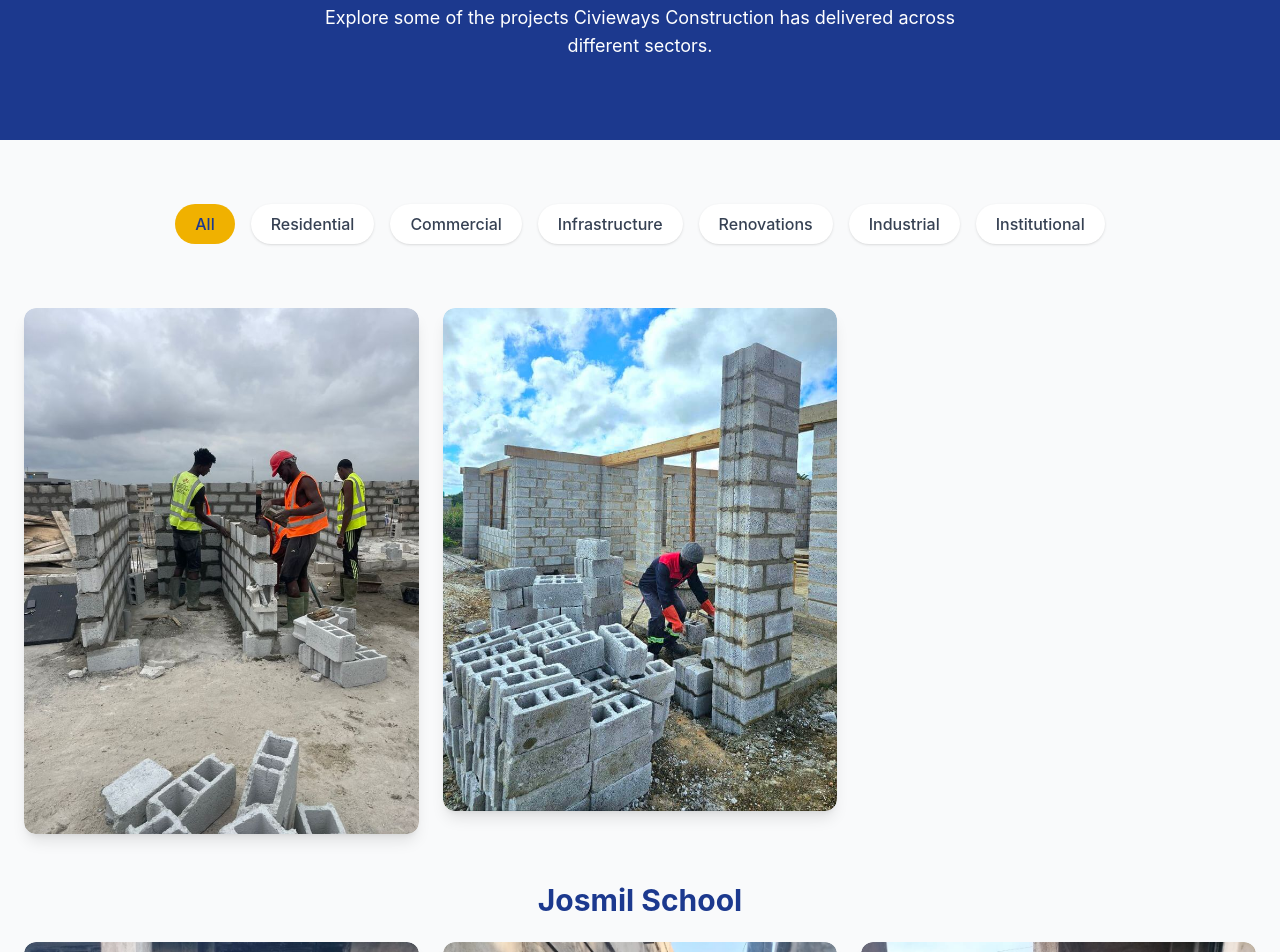
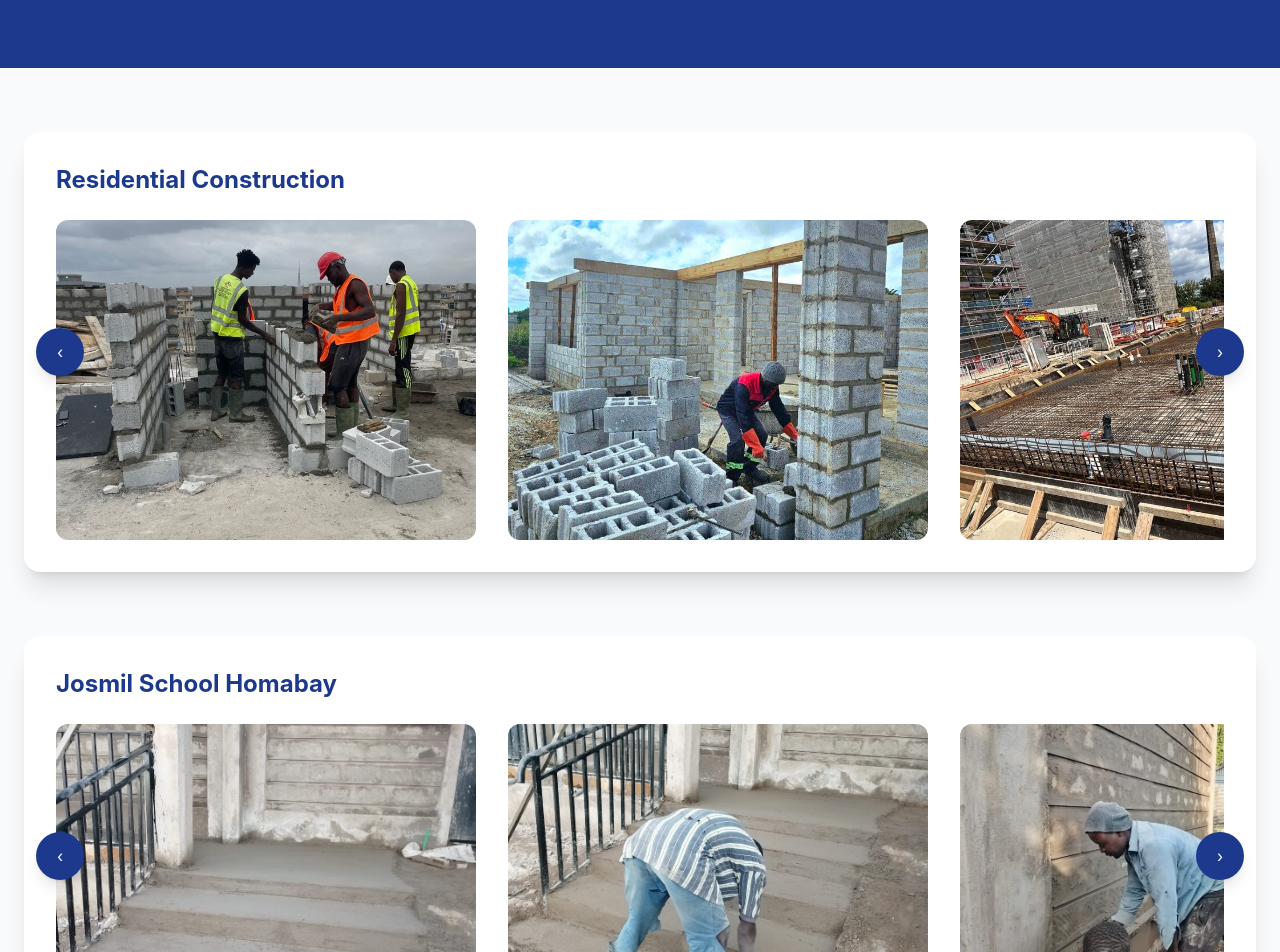
Before and after one commit to Yvonne-muthoni/Civieways-Construction-1, a React (Vite) app: page /projects in a window 1280 px wide. Shown: the part 140-1092 px from the top of the page. Built offline with nearby package versions, Linux system fonts and the light colour scheme.

Commit message:
Projects updated

```diff
--- a/src/pages/Projects.jsx
+++ b/src/pages/Projects.jsx
@@ -1,31 +1,23 @@
 import { motion } from "framer-motion";
-import { useState } from "react";
+import { useRef } from "react";
 
 export default function Projects() {
-  const [filter, setFilter] = useState("All");
 
-  const categories = [
-    "All",
-    "Residential",
-    "Commercial",
-    "Infrastructure",
-    "Renovations",
-    "Industrial",
-    "Institutional",
-  ];
+  const projects = [
+    {
+      heading: "Residential Construction",
+      images: [
+        "/images/hero/Commercial Construction.jpeg",
+        "/images/hero/Residential Construction.jpeg",
+        "/images/projects/Construction.jpeg"
+      ],
+    },
 
-  // Grouped projects: optional heading + images
-  const allProjects = {
-    Residential: [
-      { images: ["/images/hero/Commercial Construction.jpeg", "/images/hero/Residential Construction.jpeg"] },
-    ],
-    Commercial: [
     {
-        heading: "Josmil School",
+      heading: "Josmil School Homabay",
       images: [
         "/images/Josmil School/WhatsApp Image 2026-03-10 at 11.46.20 AM (1).jpeg",
         "/images/Josmil School/WhatsApp Image 2026-03-10 at 11.46.20 AM (2).jpeg",
-          "/images/Josmil School/WhatsApp Image 2026-03-10 at 11.46.20 AM (3).jpeg",
         "/images/Josmil School/WhatsApp Image 2026-03-10 at 11.46.29 AM.jpeg",
         "/images/Josmil School/WhatsApp Image 2026-03-10 at 11.46.20 AM.jpeg",
         "/images/Josmil School/WhatsApp Image 2026-03-10 at 11.46.21 AM (1).jpeg",
@@ -33,34 +25,72 @@ export default function Projects() {
         "/images/Josmil School/WhatsApp Image 2026-03-10 at 11.46.22 AM (1).jpeg",
       ],
     },
+
     {
       heading: "Shauri Yako Primary School",
       images: [
-          "/images/Josmil School/WhatsApp Image 2026-03-10 at 11.46.21 AM (1).jpeg",
-          "/images/Josmil School/WhatsApp Image 2026-03-10 at 11.46.21 AM.jpeg",
-          "/images/Josmil School/WhatsApp Image 2026-03-10 at 11.46.22 AM (1).jpeg",
+        "/images/Education/moe.c.jpeg",
+        "/images/Education/moe.d.jpeg",
+        "/images/Education/moe.e.jpeg",
+        "/images/Education/moe.f.jpeg",
+        "/images/Education/moe.g.jpeg",
+        "/images/Education/moe.h.jpeg",
+        "/images/Education/moe.i.jpeg",
+        "/images/Education/moe.j.jpeg",
+        "/images/Education/moe.k.jpeg",
+        "/images/Education/moe.l.jpeg",
+        "/images/Education/moe.m.jpeg",
+        "/images/Education/moe.n.jpeg",
       ],
     },
+
+    {
+      heading: "Muthaiga Masonry Fence",
+      images: [
+        "/images/Muthaiga Masonry/m.f.jpeg",
+        "/images/Muthaiga Masonry/m.a.jpeg",
+        "/images/Muthaiga Masonry/m.b.jpeg",
+        "/images/Muthaiga Masonry/m.c.jpeg",
+        "/images/Muthaiga Masonry/m.d.jpeg",
+        "/images/Muthaiga Masonry/m.e.jpeg",
+        "/images/Muthaiga Masonry/m.h.jpeg",
+        "/images/Muthaiga Masonry/m.i.jpeg",
+        "/images/Muthaiga Masonry/m.j.jpeg",
+        "/images/Muthaiga Masonry/m.g.jpeg"
       ],
-    Infrastructure: [
-      { images: ["/images/Infrastructure/Bridge.jpeg"] },
+    },
+
+    {
+      heading: "AHN Garden City Project",
+      images: [
+        "/images/Gardencity/ahn.a.jpeg",
+        "/images/Gardencity/ahn.b.jpeg",
+        "/images/Gardencity/ahn.c.jpeg",
+        "/images/Gardencity/ahn.d.jpeg",
+        "/images/Gardencity/ahn.e.jpeg",
+        "/images/Gardencity/ahn.f.jpeg"
       ],
-    Renovations: [
-      { images: ["/images/Renovations/General Renovations.jpeg", "/images/Renovations/Kitchen.jpeg"] },
+    },
+
+    {
+      heading: "Industrial Projects",
+      images: [
+        "/images/hero/Industrial.jpeg",
+        "/images/projects/Warehouse.jpeg",
       ],
-    Industrial: [
-      { images: ["/images/hero/Industrial.jpeg", "/images/projects/Warehouse.jpeg"] },
+    },
+
+    {
+      heading: "Chiromo Human Anatomy Department Project",
+      images: [
+        "/images/Chiromo/ch.a.jpeg",
+        "/images/Chiromo/ch.b.jpeg",
+        "/images/Chiromo/ch.c.jpeg",
+        "/images/Chiromo/ch.d.jpeg",
+        "/images/Chiromo/ch.e.jpeg",
       ],
-    Institutional: [
-      { images: ["/images/Institutional/Institutional.jpeg"] },
-    ],
-  };
-
-  // Prepare filtered projects based on category
-  const filteredProjects =
-    filter === "All"
-      ? Object.values(allProjects).flat()
-      : allProjects[filter] || [];
+    },
+  ];
 
   return (
     <div className="bg-gray-50 min-h-screen">
@@ -74,60 +104,63 @@ export default function Projects() {
         >
           Our Projects
         </motion.h1>
-        <p className="mt-4 text-lg max-w-2xl mx-auto">
-          Explore some of the projects Civieways Construction has delivered across different sectors.
-        </p>
       </section>
 
-      {/* Filters */}
-      <section className="max-w-7xl mx-auto px-6 pt-16 text-center">
-        <div className="flex flex-wrap justify-center gap-4">
-          {categories.map((category, index) => (
+      {/* Project Cards */}
+      <section className="max-w-7xl mx-auto px-6 py-16 space-y-16">
+        {projects.map((project, idx) => {
+
+          const scrollRef = useRef(null);
+
+          const scroll = (direction) => {
+            const { current } = scrollRef;
+            if (direction === "left")
+              current.scrollBy({ left: -500, behavior: "smooth" });
+            else
+              current.scrollBy({ left: 500, behavior: "smooth" });
+          };
+
+          return (
+            <div key={idx} className="bg-white shadow-xl rounded-2xl p-8 relative">
+
+              {/* Project Title */}
+              <h2 className="text-2xl font-bold text-blue-900 mb-6">
+                {project.heading}
+              </h2>
+
+              {/* Left Arrow */}
               <button
+                onClick={() => scroll("left")}
+                className="absolute left-3 top-1/2 -translate-y-1/2 bg-blue-900 text-white w-12 h-12 rounded-full shadow-lg"
+              >
+                ‹
+              </button>
+
+              {/* Images */}
+              <div
+                ref={scrollRef}
+                className="flex gap-8 overflow-x-auto scroll-smooth"
+              >
+                {project.images.map((src, index) => (
+                  <motion.img
                     key={index}
-              onClick={() => setFilter(category)}
-              className={`px-5 py-2 rounded-full font-medium transition
-                ${
-                  filter === category
-                    ? "bg-yellow-500 text-blue-900"
-                    : "bg-white text-gray-700 shadow hover:bg-yellow-100"
-                }`}
-            >
-              {category}
-            </button>
+                    src={src}
+                    className="w-105 h-80 object-cover rounded-xl shrink-0"
+                    whileHover={{ scale: 1.05 }}
+                  />
                 ))}
               </div>
-      </section>
 
-      {/* Projects Masonry Grid with Group Headings */}
-      <section className="max-w-7xl mx-auto px-6 py-16 space-y-12">
-        {filteredProjects.map((group, idx) => (
-          <div key={idx}>
-            {group.heading && (
-              <h2 className="text-2xl md:text-3xl font-bold text-blue-900 mb-6 text-center">
-                {group.heading}
-              </h2>
-            )}
-            <div className="columns-1 md:columns-2 lg:columns-3 gap-6 space-y-6">
-              {group.images.map((src, index) => (
-                <motion.div
-                  key={index}
-                  className="break-inside-avoid relative rounded-xl overflow-hidden shadow-lg group mb-6"
-                  initial={{ opacity: 0, y: 40 }}
-                  whileInView={{ opacity: 1, y: 0 }}
-                  viewport={{ once: true }}
-                  transition={{ delay: index * 0.05 }}
+              {/* Right Arrow */}
+              <button
+                onClick={() => scroll("right")}
+                className="absolute right-3 top-1/2 -translate-y-1/2 bg-blue-900 text-white w-12 h-12 rounded-full shadow-lg"
               >
-                  <img
-                    src={src}
-                    alt={`Project ${index + 1}`}
-                    className="w-full object-cover rounded-xl group-hover:scale-105 transition duration-300"
-                  />
-                </motion.div>
-              ))}
+                ›
+              </button>
             </div>
-          </div>
-        ))}
+          );
+        })}
       </section>
     </div>
   );
```
Lines whose indentation alone changed are shown as unchanged.
